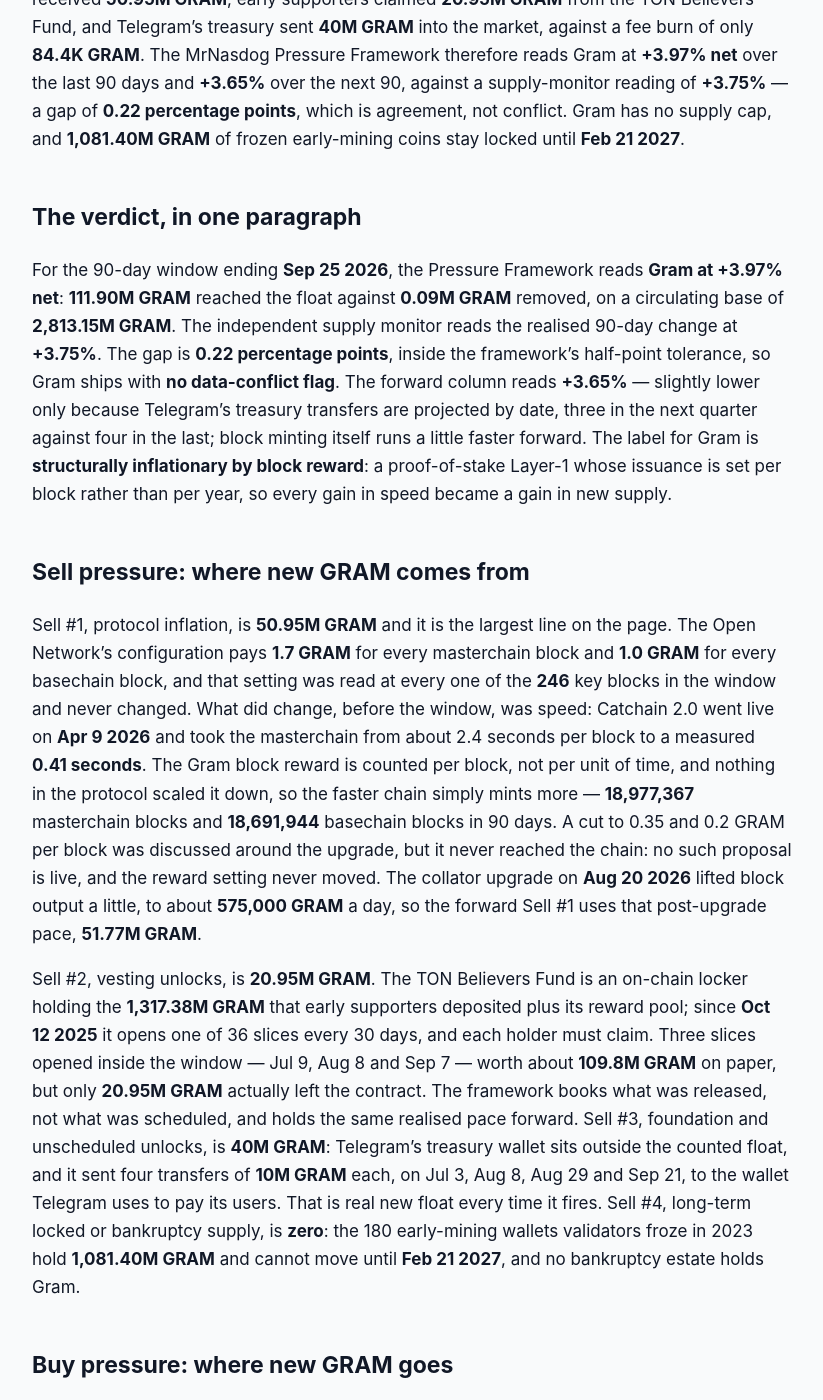
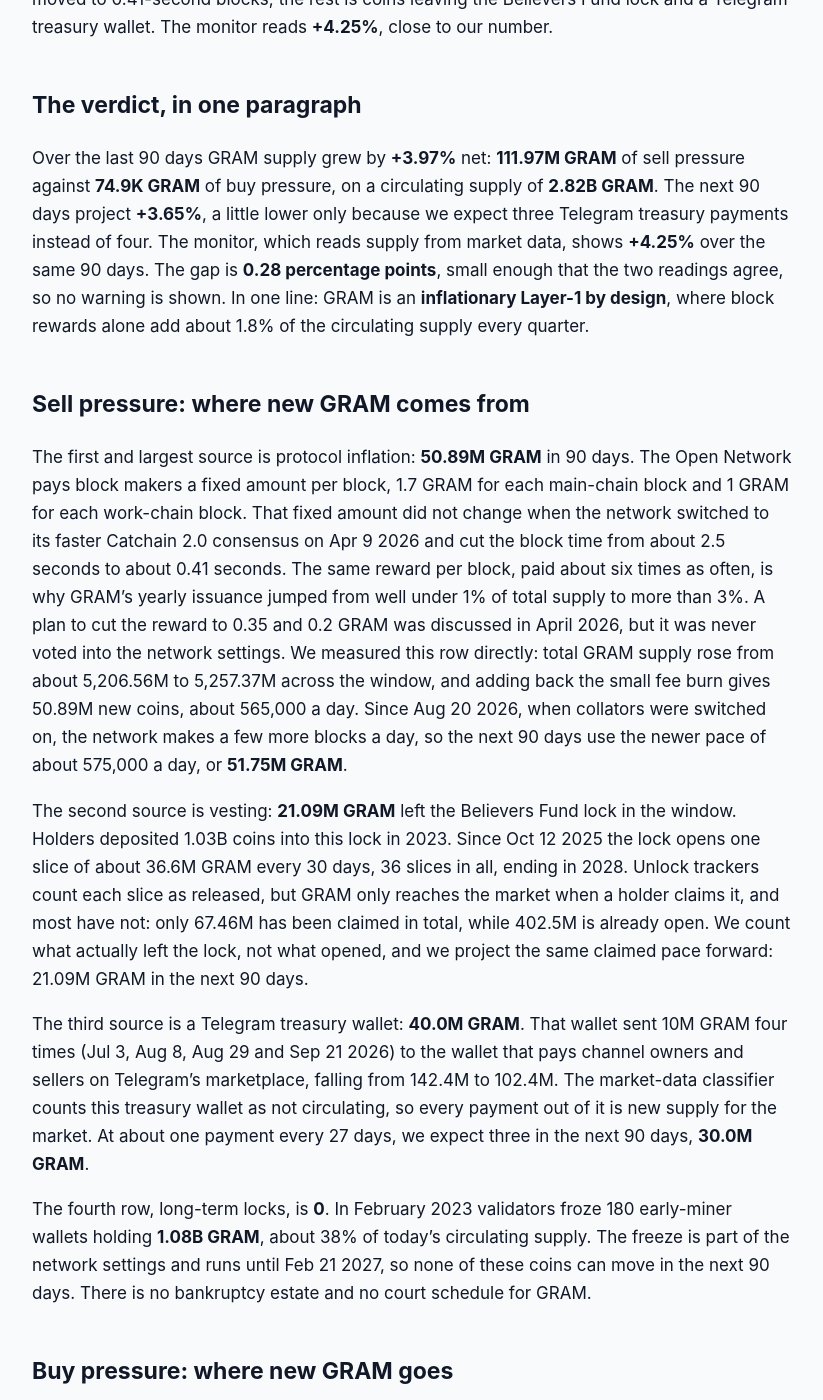
Before and after one commit to jeevansongmy-spec/mrnasdog-articles, a Jekyll site: the page built from crypto/ton-pressure-framework.md, in a window 1280 px wide and 1400 px high, scrolled down 342 px. Shown: the whole window, without its empty margins (228-1051 px from the left). Built offline with Jekyll 4.4.1, drawn with Linux system fonts in a browser that asks for light colours; some of the changed text lies outside the part shown.

Commit message:
publish: crypto/ton-pressure-framework

```diff
--- a/crypto/ton-pressure-framework.md
+++ b/crypto/ton-pressure-framework.md
@@ -1,6 +1,6 @@
 ---
-title:         "GRAM Inflation Analysis · September 2026 · Supply growing, projected to keep growing"
-description:   "Gram supply is growing: a per-block reward never cut after blocks got six times faster adds 50.95M a quarter. +3.97% net over 90 days, +3.65% projected next."
+title:         "GRAM Inflation Analysis · September 2026 · Supply growing · projected to keep growing"
+description:   "GRAM supply keeps growing: a per-block reward paid every 0.41 seconds adds 50.89M a quarter, plus lock and Telegram payouts. +3.97% net in 90 days, +3.65% next."
 canonical_url: "https://mrnasdog.com/research/ton/inflation"
 tags:          ["crypto", "gram", "toncoin", "layer1"]
 published:     true
@@ -8,40 +8,50 @@ published:     true
 
 *Originally published at [https://mrnasdog.com/research/ton/inflation](https://mrnasdog.com/research/ton/inflation)*
 
-# GRAM Inflation Analysis · September 2026 · Supply growing, projected to keep growing
+# GRAM Inflation Analysis · September 2026 · Supply growing · projected to keep growing
 
-Gram (GRAM), the native coin of The Open Network and the coin known as Toncoin until **Jun 15 2026**, is inflationary, and the reason is mechanical: The Open Network pays validators a fixed number of new Gram for every block, and when the Catchain 2.0 upgrade made blocks about six times faster, that per-block reward was never cut. Over the last 90 days validators received **50.95M GRAM**, early supporters claimed **20.95M GRAM** from the TON Believers Fund, and Telegram's treasury sent **40M GRAM** into the market, against a fee burn of only **84.4K GRAM**. The MrNasdog Pressure Framework therefore reads Gram at **+3.97% net** over the last 90 days and **+3.65%** over the next 90, against a supply-monitor reading of **+3.75%** — a gap of **0.22 percentage points**, which is agreement, not conflict. Gram has no supply cap, and **1,081.40M GRAM** of frozen early-mining coins stay locked until **Feb 21 2027**.
+**GRAM**, the coin of The Open Network (called Toncoin until Jun 15 2026), is clearly inflationary. In the 90 days to Sep 29 2026, **111.97M GRAM** reached the market against only **74.9K GRAM** taken out, a net rise of **+3.97%** of the circulating supply, with about **+3.65%** expected in the next 90 days. Most of it is new coins paid for every block since the network moved to 0.41-second blocks; the rest is coins leaving the Believers Fund lock and a Telegram treasury wallet. The monitor reads **+4.25%**, close to our number.
 
 ## The verdict, in one paragraph
 
-For the 90-day window ending **Sep 25 2026**, the Pressure Framework reads **Gram at +3.97% net**: **111.90M GRAM** reached the float against **0.09M GRAM** removed, on a circulating base of **2,813.15M GRAM**. The independent supply monitor reads the realised 90-day change at **+3.75%**. The gap is **0.22 percentage points**, inside the framework's half-point tolerance, so Gram ships with **no data-conflict flag**. The forward column reads **+3.65%** — slightly lower only because Telegram's treasury transfers are projected by date, three in the next quarter against four in the last; block minting itself runs a little faster forward. The label for Gram is **structurally inflationary by block reward**: a proof-of-stake Layer-1 whose issuance is set per block rather than per year, so every gain in speed became a gain in new supply.
+Over the last 90 days GRAM supply grew by **+3.97%** net: **111.97M GRAM** of sell pressure against **74.9K GRAM** of buy pressure, on a circulating supply of **2.82B GRAM**. The next 90 days project **+3.65%**, a little lower only because we expect three Telegram treasury payments instead of four. The monitor, which reads supply from market data, shows **+4.25%** over the same 90 days. The gap is **0.28 percentage points**, small enough that the two readings agree, so no warning is shown. In one line: GRAM is an **inflationary Layer-1 by design**, where block rewards alone add about 1.8% of the circulating supply every quarter.
 
 ## Sell pressure: where new GRAM comes from
 
-Sell #1, protocol inflation, is **50.95M GRAM** and it is the largest line on the page. The Open Network's configuration pays **1.7 GRAM** for every masterchain block and **1.0 GRAM** for every basechain block, and that setting was read at every one of the **246** key blocks in the window and never changed. What did change, before the window, was speed: Catchain 2.0 went live on **Apr 9 2026** and took the masterchain from about 2.4 seconds per block to a measured **0.41 seconds**. The Gram block reward is counted per block, not per unit of time, and nothing in the protocol scaled it down, so the faster chain simply mints more — **18,977,367** masterchain blocks and **18,691,944** basechain blocks in 90 days. A cut to 0.35 and 0.2 GRAM per block was discussed around the upgrade, but it never reached the chain: no such proposal is live, and the reward setting never moved. The collator upgrade on **Aug 20 2026** lifted block output a little, to about **575,000 GRAM** a day, so the forward Sell #1 uses that post-upgrade pace, **51.77M GRAM**.
+The first and largest source is protocol inflation: **50.89M GRAM** in 90 days. The Open Network pays block makers a fixed amount per block, 1.7 GRAM for each main-chain block and 1 GRAM for each work-chain block. That fixed amount did not change when the network switched to its faster Catchain 2.0 consensus on Apr 9 2026 and cut the block time from about 2.5 seconds to about 0.41 seconds. The same reward per block, paid about six times as often, is why GRAM's yearly issuance jumped from well under 1% of total supply to more than 3%. A plan to cut the reward to 0.35 and 0.2 GRAM was discussed in April 2026, but it was never voted into the network settings. We measured this row directly: total GRAM supply rose from about 5,206.56M to 5,257.37M across the window, and adding back the small fee burn gives 50.89M new coins, about 565,000 a day. Since Aug 20 2026, when collators were switched on, the network makes a few more blocks a day, so the next 90 days use the newer pace of about 575,000 a day, or **51.75M GRAM**.
 
-Sell #2, vesting unlocks, is **20.95M GRAM**. The TON Believers Fund is an on-chain locker holding the **1,317.38M GRAM** that early supporters deposited plus its reward pool; since **Oct 12 2025** it opens one of 36 slices every 30 days, and each holder must claim. Three slices opened inside the window — Jul 9, Aug 8 and Sep 7 — worth about **109.8M GRAM** on paper, but only **20.95M GRAM** actually left the contract. The framework books what was released, not what was scheduled, and holds the same realised pace forward. Sell #3, foundation and unscheduled unlocks, is **40M GRAM**: Telegram's treasury wallet sits outside the counted float, and it sent four transfers of **10M GRAM** each, on Jul 3, Aug 8, Aug 29 and Sep 21, to the wallet Telegram uses to pay its users. That is real new float every time it fires. Sell #4, long-term locked or bankruptcy supply, is **zero**: the 180 early-mining wallets validators froze in 2023 hold **1,081.40M GRAM** and cannot move until **Feb 21 2027**, and no bankruptcy estate holds Gram.
+The second source is vesting: **21.09M GRAM** left the Believers Fund lock in the window. Holders deposited 1.03B coins into this lock in 2023. Since Oct 12 2025 the lock opens one slice of about 36.6M GRAM every 30 days, 36 slices in all, ending in 2028. Unlock trackers count each slice as released, but GRAM only reaches the market when a holder claims it, and most have not: only 67.46M has been claimed in total, while 402.5M is already open. We count what actually left the lock, not what opened, and we project the same claimed pace forward: 21.09M GRAM in the next 90 days.
+
+The third source is a Telegram treasury wallet: **40.0M GRAM**. That wallet sent 10M GRAM four times (Jul 3, Aug 8, Aug 29 and Sep 21 2026) to the wallet that pays channel owners and sellers on Telegram's marketplace, falling from 142.4M to 102.4M. The market-data classifier counts this treasury wallet as not circulating, so every payment out of it is new supply for the market. At about one payment every 27 days, we expect three in the next 90 days, **30.0M GRAM**.
+
+The fourth row, long-term locks, is **0**. In February 2023 validators froze 180 early-miner wallets holding **1.08B GRAM**, about 38% of today's circulating supply. The freeze is part of the network settings and runs until Feb 21 2027, so none of these coins can move in the next 90 days. There is no bankruptcy estate and no court schedule for GRAM.
 
 ## Buy pressure: where new GRAM goes
 
-Almost nowhere. Buy #1, programmatic buyback, is **zero** — no contract, treasury or listed company buys Gram back with revenue. Buy #2, the protocol fee burn, is **84.4K GRAM**: The Open Network destroys half of every transaction fee as it is paid, but fees were cut about six times in May 2026 under the MTONGA plan, so the Gram burn now runs near **940 GRAM** a day across the window and about **1,070** a day since the Aug 20 upgrade, which is the pace the forward column uses. The burn offsets under a fifth of one percent of what the block reward creates. Buy #3, foundation buying, is **zero**: the Telegram treasury received nothing this window. Buy #4, new long-term locks, is **zero**: about **655M GRAM** is staked by 378 validators and that stake is slashable, but staked Gram stays inside the circulating count, and no new lockup with a stated size began. One small extra line, Buy #5, records **3.84K GRAM** sent to the all-zero address, which is itself on the frozen list, so those coins left the float.
+There is no programmatic buyback: **0**. No contract, company or treasury buys GRAM off the market for the project, and none of the Telegram roadmap steps announced so far adds one. Companies that hold GRAM as a treasury bought it on the open market, so their coins were already circulating.
+
+The protocol fee burn removed about **71.0K GRAM**. Half of every network fee is destroyed, but fees are tiny: they were cut six times on May 1 2026 to make transfers almost free. We sampled 240 main-chain blocks across the window, which gives about 790 GRAM burned a day, around 700 times smaller than new issuance. The next 90 days use the same rate.
+
+Foundation buying is **0**: the Telegram treasury wallet received nothing in the window, it only paid out. New long-term locks are also **0**. About 544M GRAM is staked with validators, and Telegram itself became the largest validator in May 2026, but staked GRAM stays inside the circulating count, so more staking takes nothing off the market. One small extra row: people sent **3.83K GRAM** to the all-zero address, which is on the frozen list, so those coins can never move again.
 
 ## Foundation and overhang
 
-Three balances outside the counted float decide the Gram sell side, and together with a small flat remainder they account for the whole gap between total and circulating supply. The TON Believers Fund still holds **1,250.06M GRAM**; about a third of the fund's slices have opened, so a large part of that balance could already be claimed at any time, and the rest opens on the 30-day schedule to Oct 2028. The Telegram treasury wallet holds **102.42M GRAM** after this window's four transfers. The frozen early-mining wallets hold **1,081.40M GRAM** until Feb 21 2027. Also watched, though their coins already count as circulating: an older TON Foundation wallet at **1.59M GRAM** with no outflow, and two closed bridges holding **11.34M GRAM**. All of these are read on-chain at each rebuild. If any of those balances falls between refreshes, the outflow enters Sell #3 at the next refresh.
+GRAM carries some of the largest tracked overhangs in our catalog. The biggest is the Believers Fund lock with **1.25B GRAM**: about 335M of it is already open and could be claimed at any time, and the rest opens in 30-day slices until 2028. Next come the frozen early-miner wallets with **1.08B GRAM**, locked by the network until Feb 21 2027. The Telegram treasury wallet holds **102.4M GRAM** and pays out about 10M a month. Other Telegram-linked and marketplace wallets (about 248M, 99M and 87M GRAM) are already counted as circulating, and the old TON Foundation wallet holds about 1.59M GRAM and did not move. Together the lock, the frozen wallets and the treasury explain almost all of the 2.44B GRAM that is not circulating. We re-read these balances at every rebuild. If any of them falls between checks, the coins that left enter the Foundation and unscheduled row at the next check.
 
-## How GRAM compares to other proof-of-stake Layer-1 chains
+## How GRAM compares to other proof-of-stake Layer 1s
 
-Most proof-of-stake Layer-1 chains set issuance as a yearly rate or a curve over time, so a faster block time spreads the same annual reward across more blocks. Gram does the opposite: its reward is a fixed amount per block, so on The Open Network a speed upgrade is also a supply decision. When Catchain 2.0 cut block time by about six times, Gram issuance rose with it, and the network now mints about **7.5%** of circulating supply a year from blocks alone. Chains that tie rewards to time, or re-scale them when the interval changes, did not face that trade.
+Most large proof-of-stake chains tie new coins to time or to the amount staked. Ethereum pays validators based on the total stake and burns part of every fee, so its supply grew only about 0.2% in a recent quarter. Solana issues new coins on a fixed schedule that shrinks every year. GRAM is different: it pays a fixed amount per block, so when the network made blocks about six times faster, issuance rose with it. That makes GRAM one of the few large chains where a speed upgrade raised inflation, and it leaves the reward cut as the one lever that could bring it back down.
 
-Against chains with a fee burn large enough to offset issuance, Gram sits at the other end. Its burn is real and runs every block, but The Open Network chose very low fees to serve Telegram-scale traffic, so the burn is a rounding error next to minting. And unlike chains whose genesis allocations are fully vested, Gram still carries two scheduled overhangs outside the float — the Believers Fund locker and the frozen mining wallets — plus a corporate treasury that pays out roughly monthly. The comparison is about mechanism, not price: the per-block reward, the claim-gated locker and the Telegram treasury are what move Gram supply.
+The burn side is also weak by comparison. Chains like Ethereum and Tron destroy a large share of fees, and in busy periods that can match new issuance. GRAM burns half its fees too, but after the six-fold fee cut its fees are so small that the burn removes about 71K GRAM a quarter against about 51M created. And unlike most Layer 1s that finished their vesting years ago, GRAM still has two large locks feeding the market: the Believers Fund, opening until 2028, and the frozen miner wallets that reopen in February 2027.
 
 ## What to watch in the next 90 days
 
-First, any validator vote on the block reward: a cut of the kind discussed after Catchain 2.0 would shrink Sell #1, the largest line, and none is pending today. Second, the TON Believers Fund slices on **Oct 7 2026**, **Nov 6 2026** and **Dec 6 2026**, about **36.6M GRAM** each; if holders start claiming their backlog instead of a trickle, Sell #2 could jump several times over. Third, the Telegram treasury: three **10M GRAM** transfers are booked forward, and one fewer would take the next-90-day reading below three percent. Fourth, the Gram Wallet rollout inside Telegram, which began on **Aug 31 2026**; more traffic means more fees and a larger burn, though at today's fee level it cannot offset minting. Beyond the window, the frozen wallets unlock on **Feb 21 2027**.
+On Sep 30 2026 validators vote on a network settings change whose content has not been published; a cut to the block reward would lower the biggest sell row at once. The Believers Fund opens new 36.6M GRAM slices on Oct 7, Nov 6 and Dec 6 2026, and a jump in claims from the 335M already open would raise the vesting row fast. The Telegram treasury wallet's next 10M payments are expected around mid-October, mid-November and early December. Further out, the Feb 21 2027 end of the miner-wallet freeze is the largest single supply event ahead, at 1.08B GRAM.
 
 ## Summary
 
-The MrNasdog Pressure Framework reads Gram at **+3.97% net** over the trailing 90 days and **+3.65%** over the next 90. The structural mechanism is a per-block reward that stayed at 1.7 and 1.0 GRAM while blocks became about six times faster, adding **50.95M GRAM** a quarter, joined by claims from the TON Believers Fund and transfers from Telegram's treasury, with a fee burn too small to matter. The key risk is size, not direction: a wave of Believers Fund claims or a larger Telegram payout would push the reading higher, and only a validator vote to cut the reward would bring it down. Gram has no supply cap, and the largest single release ahead is the **1,081.40M GRAM** in frozen early-mining wallets on Feb 21 2027.
+GRAM is inflationary by design: supply grew **+3.97%** in the 90 days to Sep 29 2026 and is projected to grow about **+3.65%** in the next 90, close to the monitor's +4.25%. The engine is a fixed block reward paid about every 0.41 seconds, which creates about 51M GRAM a quarter, joined by coins claimed from the Believers Fund and paid out by a Telegram treasury wallet. The fee burn is too small to offset any of it, and there is no buyback. The key risk is the 1.08B GRAM of frozen miner wallets that can move again after Feb 21 2027; the one lever that would cut issuance is a validator vote to lower the block reward.
 
-*MrNasdog Pressure Framework analysis of GRAM, Metric 1 — Inflation. Data + explanation only. Not financial advice. Updated Sep 25 2026.*
+---
+
+*MrNasdog Pressure Framework analysis of GRAM, Metric 1 — Inflation. Data + explanation only. Not financial advice. Checked Sep 29 2026.*
```
